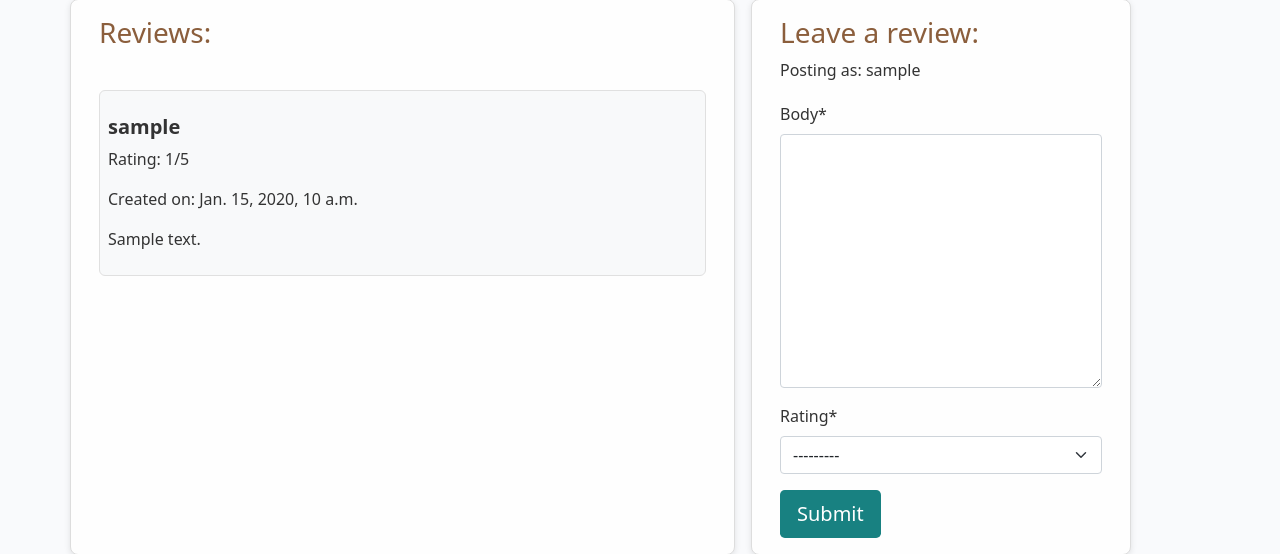
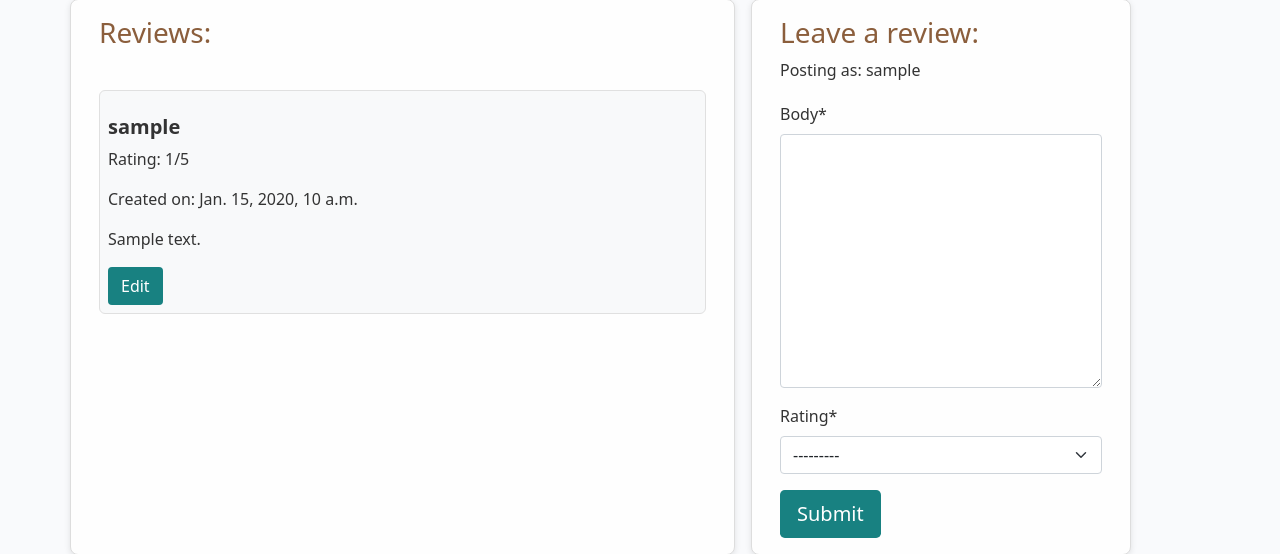
Before and after one commit to RadwanDuadu/100Reads, a Django app: a page that uses templates/base.html in a window 1280 px wide. Shown: the part 604-1158 px from the top of the page. Run offline with Django 4.2, Linux system fonts and the light colour scheme; a user stored in the database is signed in; tables that the repository leaves empty hold one stand-in row (values such as "Sample post"); some libraries are stand-ins or nearby versions.

Commit message:
Add edit functionality for user reviews

```diff
--- a/library/templates/library/book_detail.html
+++ b/library/templates/library/book_detail.html
@@ -67,6 +67,10 @@
                         This review is awaiting approval
                     </p>
                     {% endif %}
+                    {% if user.is_authenticated and review.author == user %}
+                    <button class="btn btn-edit"
+                        review_id="{{ review.id }}">Edit</button>
+                    {% endif %}
                 </div>
                 {% endfor %}
             </div>
@@ -96,3 +100,7 @@
 </div>
 
 {% endblock content %}
+
+{% block extras %}
+<script src="{% static 'js/reviews.js' %}"></script>
+{% endblock %}
--- a/library/urls.py
+++ b/library/urls.py
@@ -4,4 +4,6 @@ from django.urls import path
 urlpatterns = [
     path('', views.BookList.as_view(), name='home'),
     path('<slug:slug>/', views.book_detail, name='book_detail'),
+    path('<slug:slug>/edit_review/<int:review_id>',
+         views.review_edit, name='review_edit'),
 ]
--- a/library/views.py
+++ b/library/views.py
@@ -1,7 +1,8 @@
-from django.shortcuts import render, get_object_or_404
+from django.shortcuts import render, get_object_or_404, reverse
 from django.views import generic
 from django.contrib import messages
-from .models import Book
+from django.http import HttpResponseRedirect
+from .models import Book, Review
 from .forms import ReviewForm
 
 
@@ -55,3 +56,26 @@ def book_detail(request, slug):
             "review_form": review_form,
         },
     )
+
+
+def review_edit(request, slug, review_id):
+    """
+    view to edit reviews
+    """
+    if request.method == "POST":
+
+        queryset = Book.objects.filter(status=1)
+        book = get_object_or_404(queryset, slug=slug)
+        review = get_object_or_404(Review, pk=review_id)
+        review_form = ReviewForm(data=request.POST, instance=review)
+
+        if review_form.is_valid() and review.author == request.user:
+            review = review_form.save(commit=False)
+            review.book = book
+            review.approved = False
+            review.save()
+            messages.add_message(request, messages.SUCCESS, 'review Updated!')
+        else:
+            messages.add_message(request, messages.ERROR, 'Error updating review!')
+
+    return HttpResponseRedirect(reverse('review_detail', args=[slug]))
--- /dev/null
+++ b/static/js/reviews.js
@@ -0,0 +1,24 @@
+const editButtons = document.getElementsByClassName("btn-edit");
+const reviewText = document.getElementById("id_body");
+const reviewForm = document.getElementById("ReviewForm");
+const submitButton = document.getElementById("submitButton");
+
+/**
+* Initializes edit functionality for the provided edit buttons.
+*
+* For each button in the `editButtons` collection:
+* - Retrieves the associated review's ID upon click.
+* - Fetches the content of the corresponding review.
+* - Populates the `reviewText` input/textarea with the review's content for editing.
+* - Updates the submit button's text to "Update".
+* - Sets the form's action attribute to the `edit_review/{reviewId}` endpoint.
+*/
+for (let button of editButtons) {
+  button.addEventListener("click", (e) => {
+    let reviewId = e.target.getAttribute("review_id");
+    let reviewContent = document.getElementById(`review${reviewId}`).innerText;
+    reviewText.value = reviewContent;
+    submitButton.innerText = "Update";
+    ReviewForm.setAttribute("action", `edit_review/${reviewId}`);
+  });
+}
--- a/static/js/script.js
+++ /dev/null
@@ -1 +0,0 @@
-console.log("Life, The Universe and Everything!");
--- a/templates/base.html
+++ b/templates/base.html
@@ -120,7 +120,8 @@
     <script src="https://cdn.jsdelivr.net/npm/bootstrap@5.0.1/dist/js/bootstrap.bundle.min.js"
         integrity="sha384-gtEjrD/SeCtmISkJkNUaaKMoLD0//ElJ19smozuHV6z3Iehds+3Ulb9Bn9Plx0x4" crossorigin="anonymous">
     </script>
-    <script src="{% static 'js/script.js' %}"></script>
+    {% block extras %}
+    {% endblock %}
 </body>
 
 </html>
```
Also changed, not shown: about/migrations/0001_initial.py.
